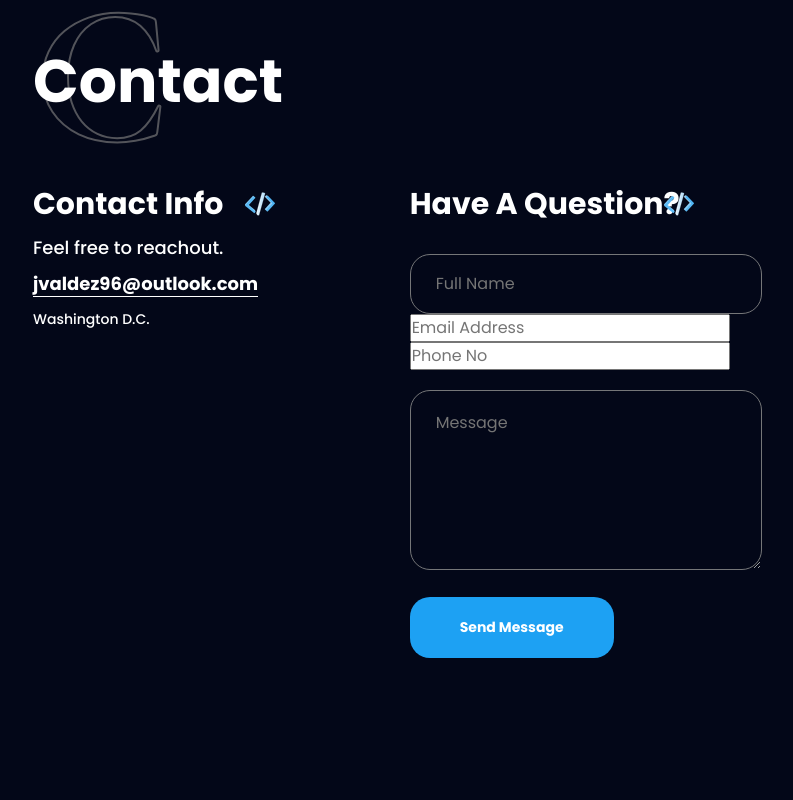
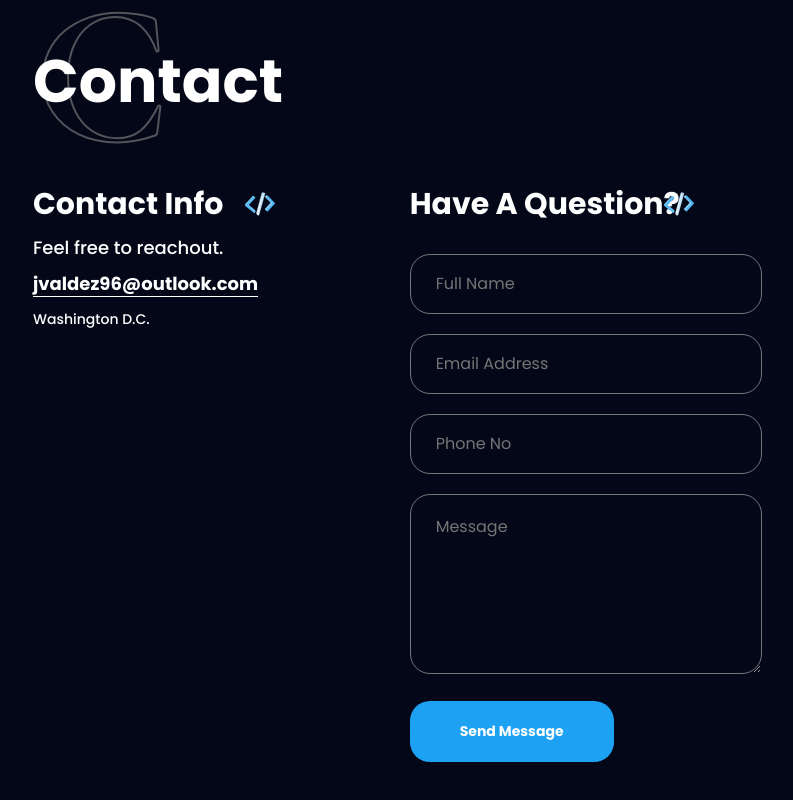
Before and after one commit to mj-creatives/josuevaldezportfolio, a plain HTML site: page index.html in a window 1280 px wide. Shown: the part 7295-8095 px from the top of the page, without its empty margins (129-922 px from the left). Before the commit the page ends 8073 px from the top, so only its background shows below. Drawn offline with nearby package versions, Linux system fonts and the light colour scheme; a script that the page names is missing.

Commit message:
first commit

```diff
--- a/css/style.css
+++ b/css/style.css
@@ -685,7 +685,9 @@ li.time:not(:last-child):before {
 .contact-info span{
     font-weight: bold;
 }
-.contact-have input[type="text"] {
+.contact-have input[type="text"],
+.contact-have input[type="email"],
+.contact-have input[type="tel"] {
     width: 100%;
     margin-top: 20px;
     color: #757678;
```
Also changed, not shown: index.html (+1 -1 lines).
